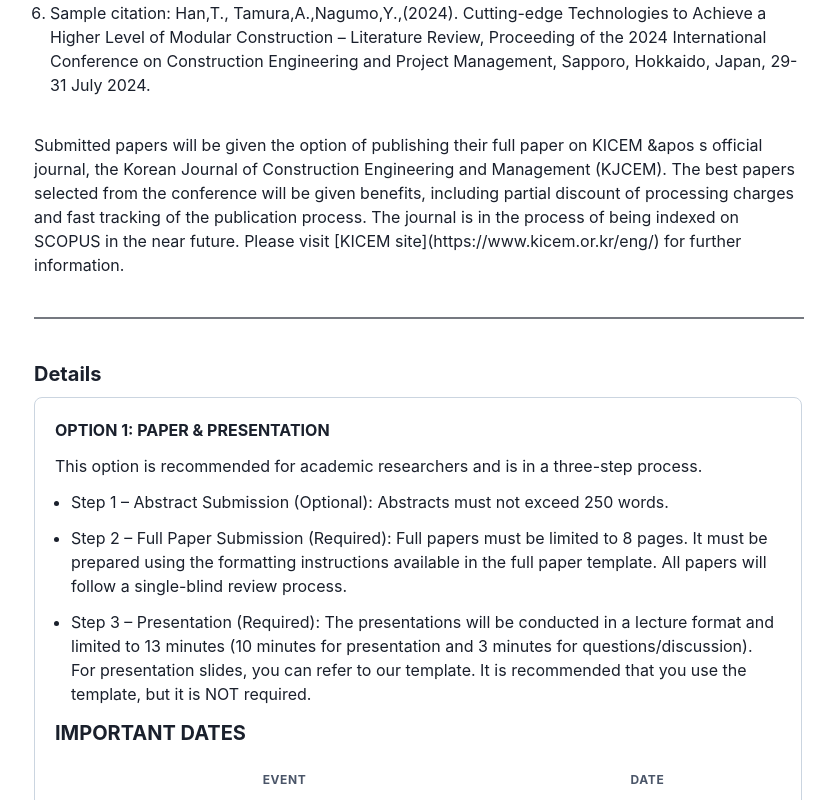
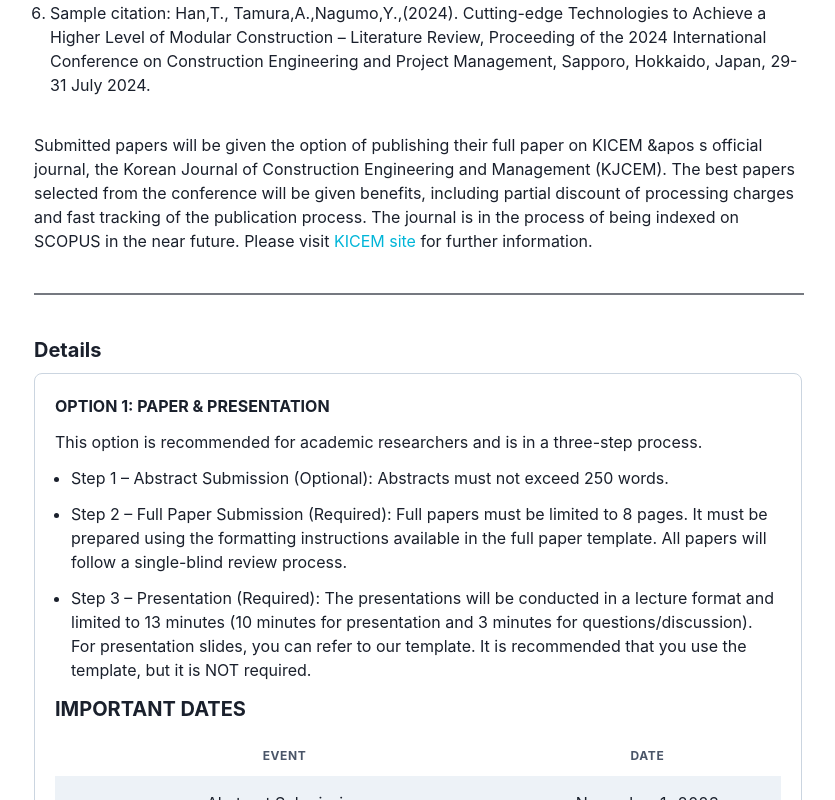
Before and after one commit to ktaroabobon/iccepm2024, a React (Create React App) app: page /submission in a window 1280 px wide. Shown: the part 960-1760 px from the top of the page, without its empty margins (222-1057 px from the left). Built offline with nearby package versions, Linux system fonts and the light colour scheme.

Commit message:
update: fix KICEM link

```diff
--- a/src/pages/Submission.tsx
+++ b/src/pages/Submission.tsx
@@ -149,8 +149,15 @@ export const Submission: React.FC = () => {
                 including partial discount of processing charges and fast
                 tracking of the publication process. The journal is in the
                 process of being indexed on SCOPUS in the near future. Please
-                visit [KICEM site](https://www.kicem.or.kr/eng/) for further
-                information.
+                visit{" "}
+                <Link
+                  href={"https://www.kicem.or.kr/eng/"}
+                  color={"cyan.500"}
+                  isExternal
+                >
+                  KICEM site
+                </Link>{" "}
+                for further information.
               </Text>
             </VStack>
 
```
